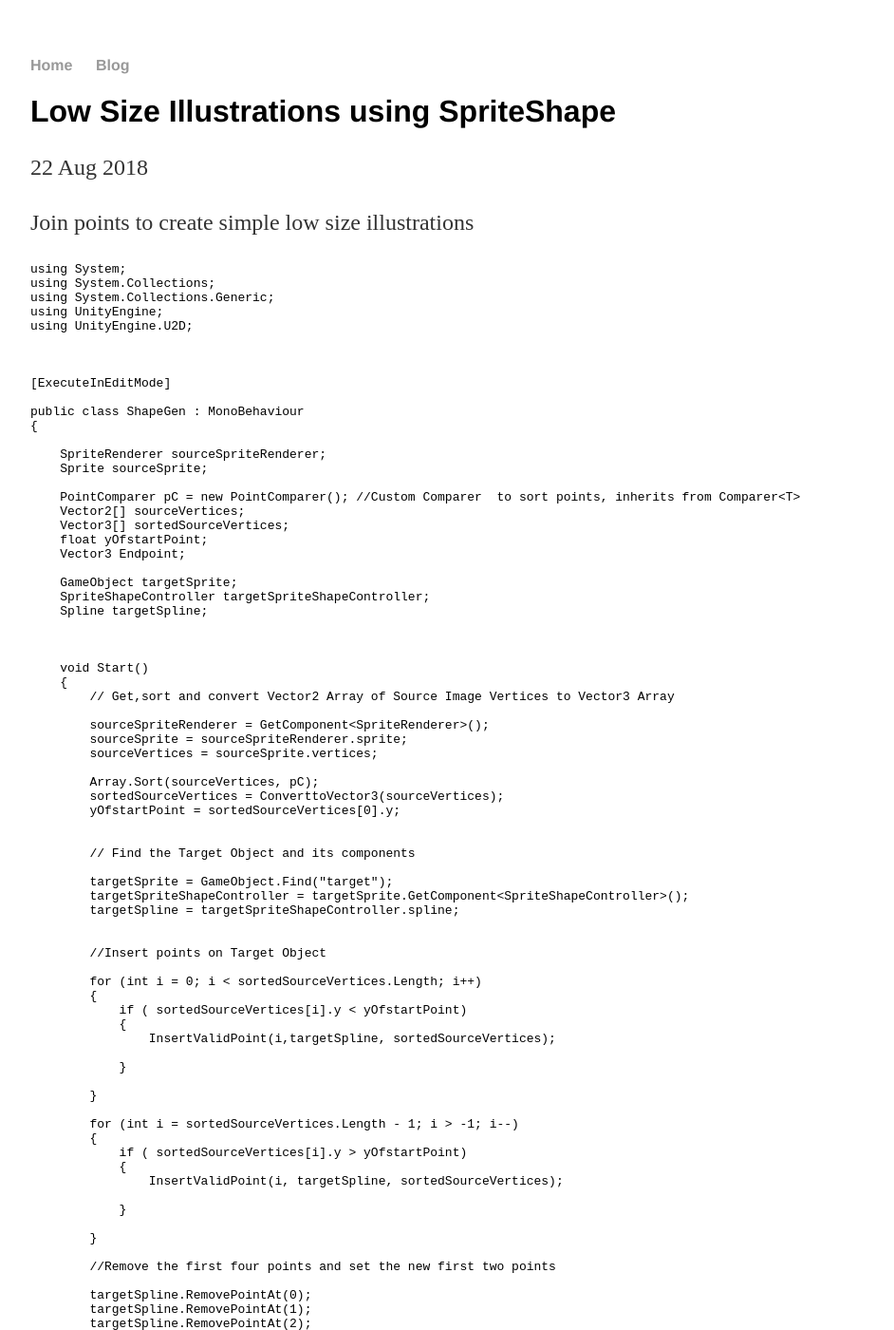
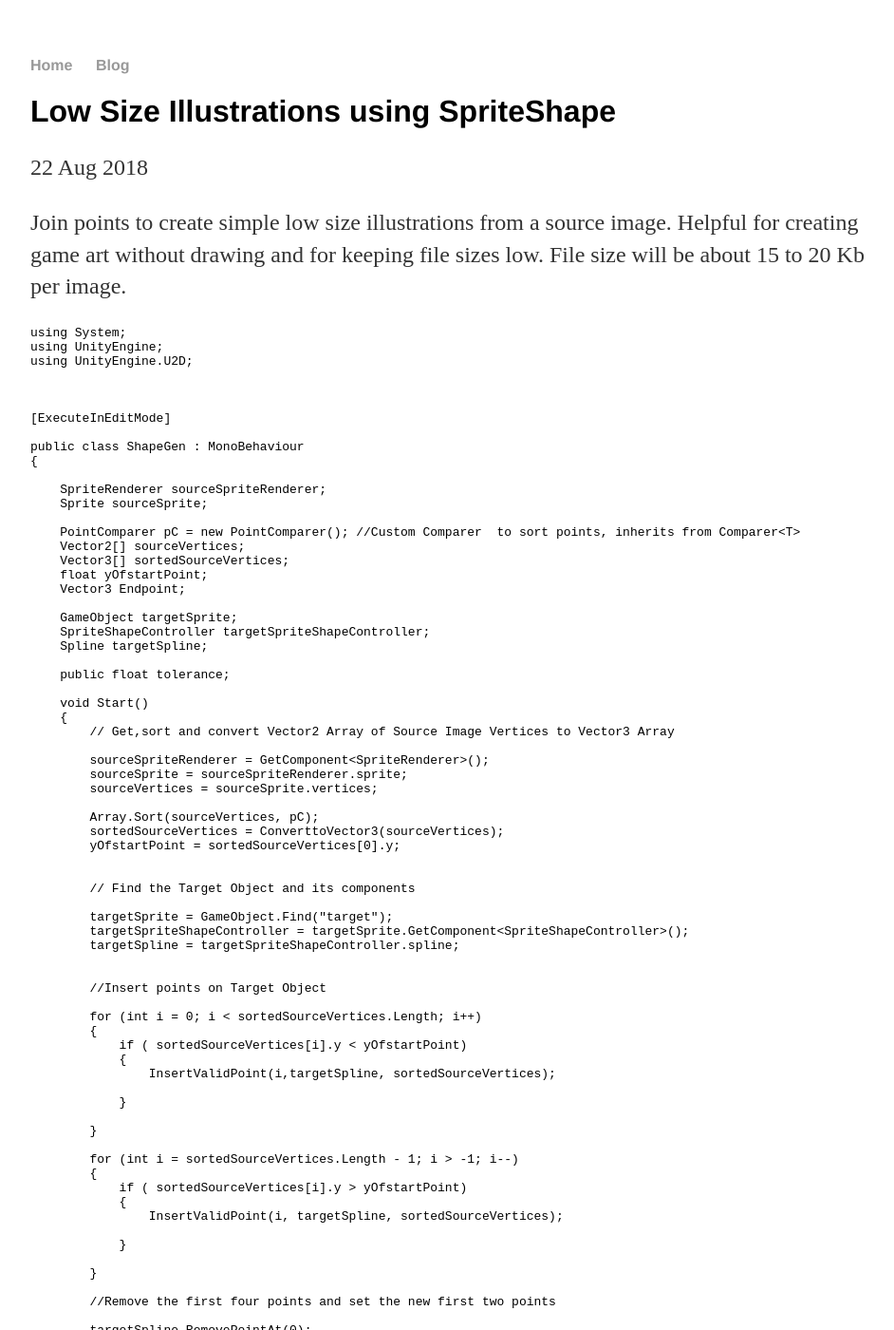
Before and after one commit to ruskh/ruskh.github.io, a Jekyll site: the page built from _posts/2018-08-22-Unity-Low-Size-Illustrations.md, in a window 1280 px wide and 1400 px high. Shown: the whole window at 95% size, without its empty margins (160-1102 px from the left). Built offline with Jekyll 4.4.1, drawn with Linux system fonts in a browser that asks for light colours; some of the changed text lies outside the part shown.

Commit message:
Update 2018-08-22-Unity-Low-Size-Illustrations.md

````diff
--- a/_posts/2018-08-22-Unity-Low-Size-Illustrations.md
+++ b/_posts/2018-08-22-Unity-Low-Size-Illustrations.md
@@ -4,14 +4,14 @@ title: "Low Size Illustrations using SpriteShape"
 date: 2018-08-22
 ---
 
-Join points to create simple low size illustrations
+Join points to create simple low size illustrations from a source image.
+Helpful for creating game art without drawing and for keeping file  sizes low.
+File size will be about 15 to 20 Kb per image.
 
 
 
 ```C#
 using System;
-using System.Collections;
-using System.Collections.Generic;
 using UnityEngine;
 using UnityEngine.U2D;
 
@@ -35,7 +35,7 @@ public class ShapeGen : MonoBehaviour
     SpriteShapeController targetSpriteShapeController;
     Spline targetSpline;
 
-
+    public float tolerance;
 
     void Start()
     {
@@ -110,7 +110,7 @@ public class ShapeGen : MonoBehaviour
     {
         Vector3 diff = spline.GetPosition(spline.GetPointCount() - 1) - sourceVector[counter];
 
-        if (diff.magnitude > 0.04f)
+        if (diff.magnitude > tolerance)
         {
             spline.InsertPointAt(spline.GetPointCount(), sourceVector[counter]);
 
````
